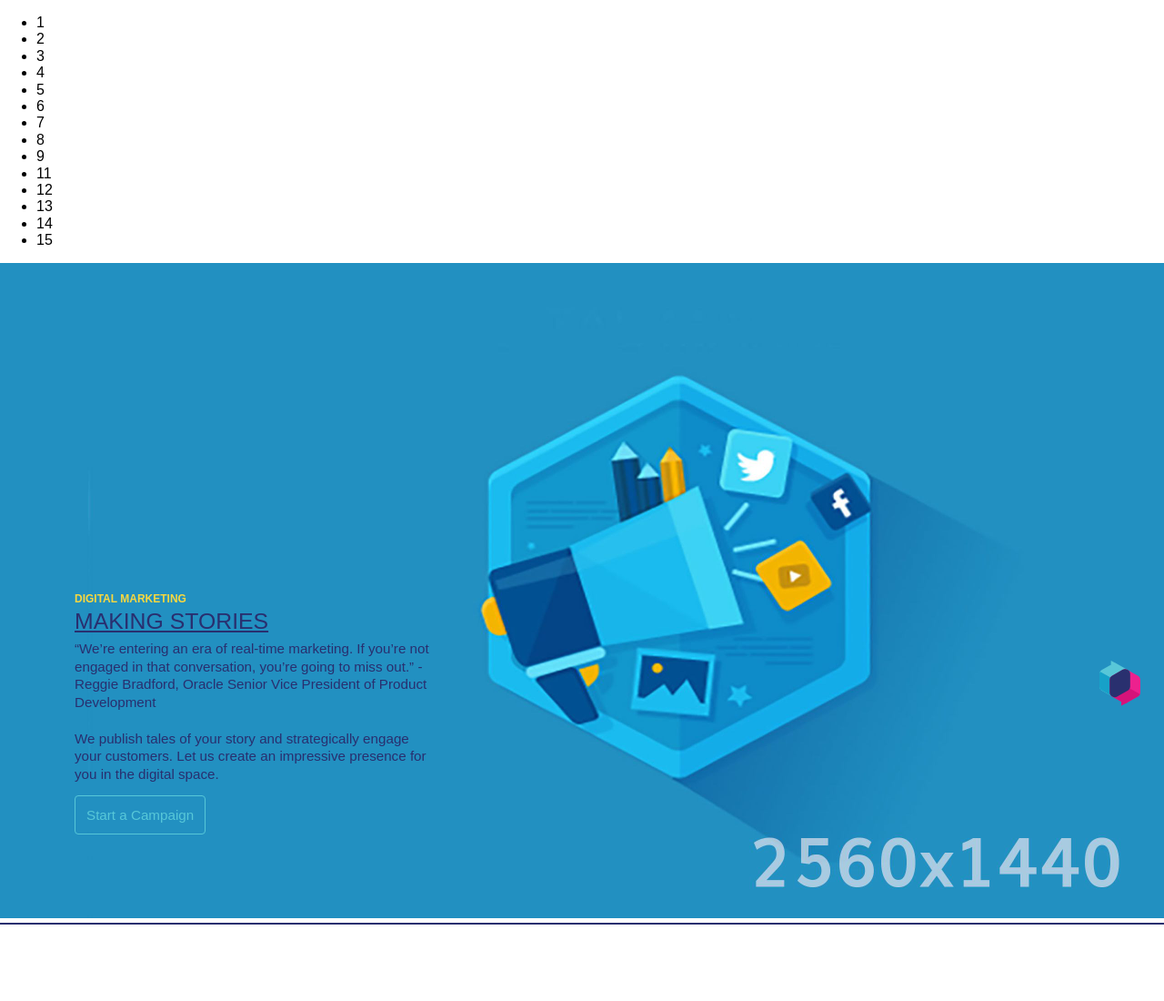
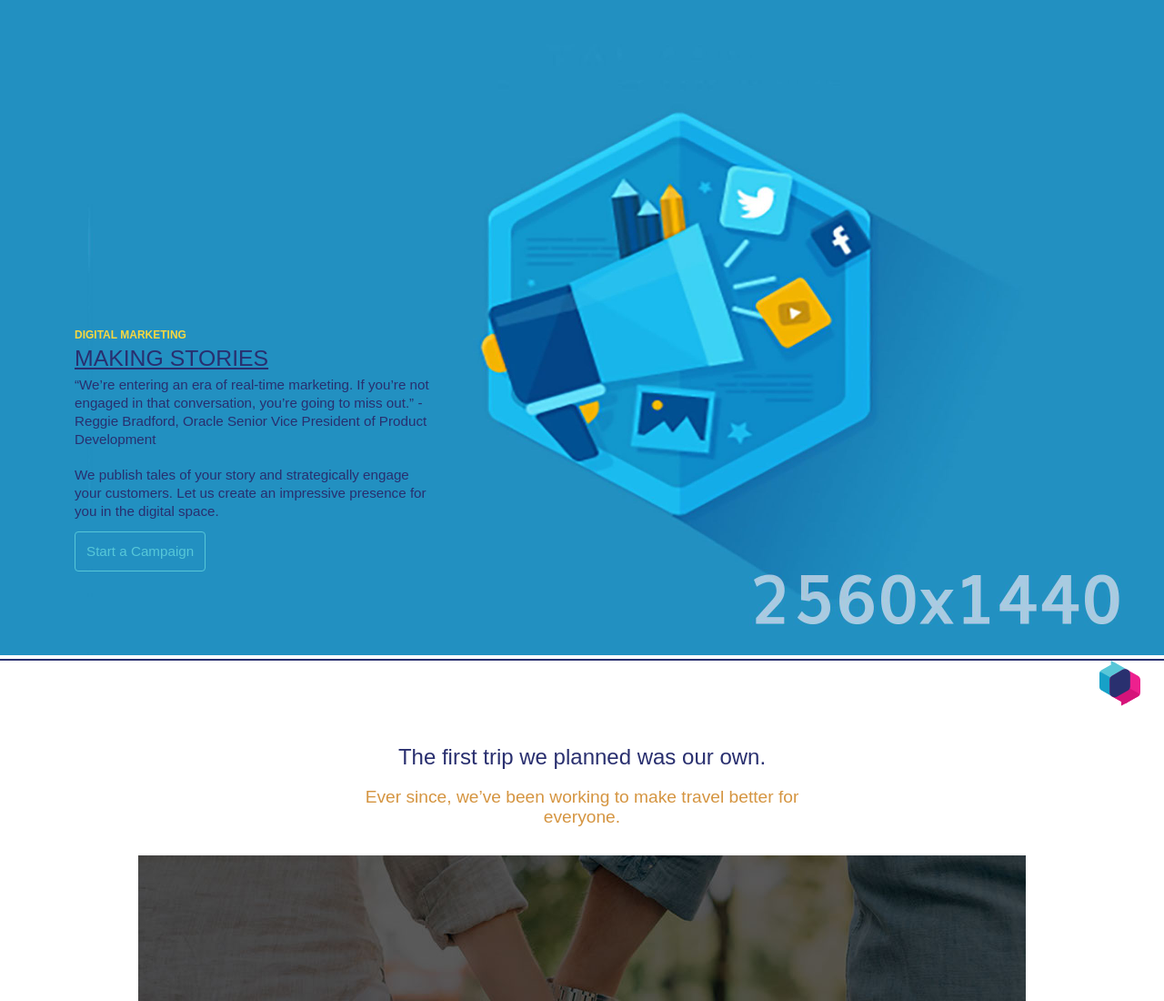
Before and after one commit to RaymondRepito/04-workflow, a website: page app/index.html in a window 1280 px wide. Shown: the top 1100 px of the page at 91% size. Drawn offline with Linux system fonts and the light colour scheme.

Commit message:
Removed test Numbers

```diff
--- a/app/index.html
+++ b/app/index.html
@@ -89,22 +89,6 @@
 
     <body>
 
-        <ul>
-            <li>1</li>
-            <li>2</li>
-            <li>3</li>
-            <li>4</li>
-            <li>5</li>
-            <li>6</li>
-            <li>7</li>
-            <li>8</li>
-            <li>9</li>
-            <li>11</li>
-            <li>12</li>
-            <li>13</li>
-            <li>14</li>
-            <li>15</li>
-        </ul>
         <!--
         <section class="hero">
                 <div class="hero-inner">
```
